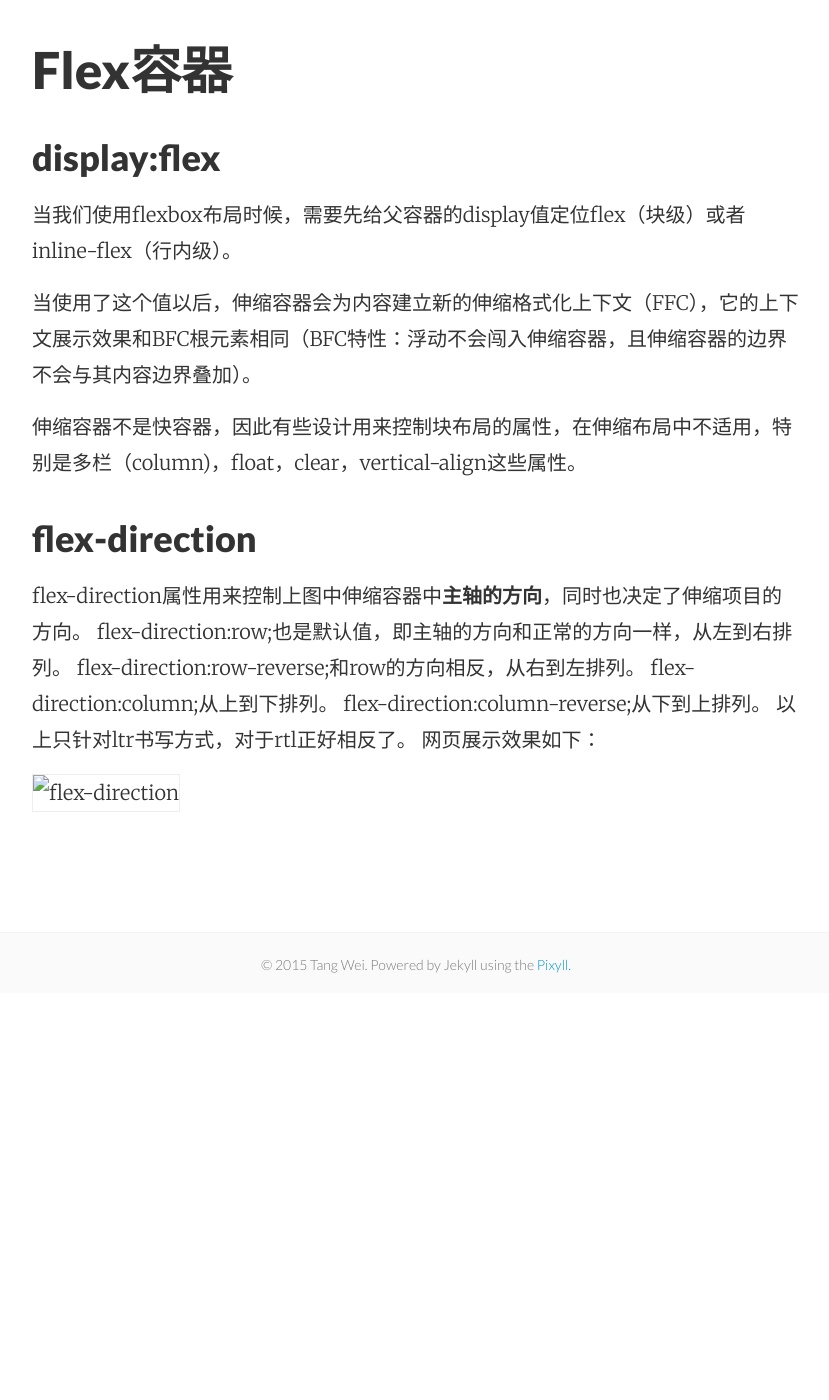
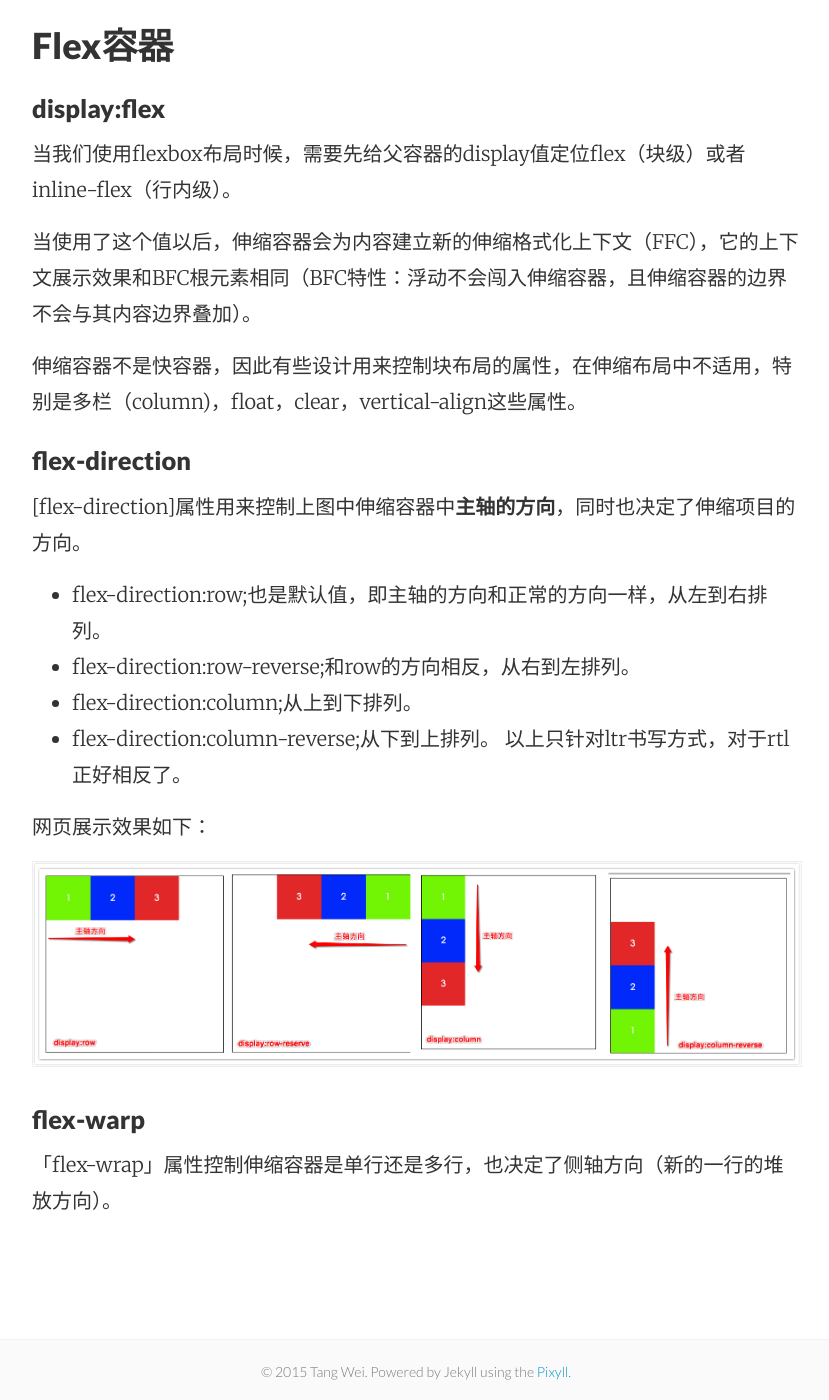
Before and after one commit to tw93/tw93.github.io, a Jekyll site: the page built from _posts/2015-10-17-the-thinking-about-flexbox.md, in a window 1280 px wide and 1400 px high, scrolled down 3366 px. Shown: the whole window, without its empty margins (224-1053 px from the left). Built offline with Jekyll 4.4.1, drawn with Linux system fonts in a browser that asks for light colours; comment, search, counter and statistics services are not loaded; before the commit the page ends 4359 px from its top, so only the background shows below that.

Commit message:
add  the post

```diff
--- a/_posts/2015-10-17-the-thinking-about-flexbox.md
+++ b/_posts/2015-10-17-the-thinking-about-flexbox.md
@@ -69,23 +69,28 @@ categories: Flexbox布局模式
 
 这张图可以在接下来的属性分析中用到。
 
-## Flex容器
+### Flex容器
 
-### display:flex
+#### display:flex
 当我们使用flexbox布局时候，需要先给父容器的display值定位flex（块级）或者inline-flex（行内级）。
 
 当使用了这个值以后，伸缩容器会为内容建立新的伸缩格式化上下文（FFC），它的上下文展示效果和BFC根元素相同（BFC特性：浮动不会闯入伸缩容器，且伸缩容器的边界不会与其内容边界叠加）。
 
 伸缩容器不是快容器，因此有些设计用来控制块布局的属性，在伸缩布局中不适用，特别是多栏（column)，float，clear，vertical-align这些属性。
 
-### flex-direction
+#### flex-direction
 
-flex-direction属性用来控制上图中伸缩容器中**主轴的方向**，同时也决定了伸缩项目的方向。
-flex-direction:row;也是默认值，即主轴的方向和正常的方向一样，从左到右排列。
-flex-direction:row-reverse;和row的方向相反，从右到左排列。
-flex-direction:column;从上到下排列。
-flex-direction:column-reverse;从下到上排列。
+[flex-direction]属性用来控制上图中伸缩容器中**主轴的方向**，同时也决定了伸缩项目的方向。
+
+- flex-direction:row;也是默认值，即主轴的方向和正常的方向一样，从左到右排列。
+- flex-direction:row-reverse;和row的方向相反，从右到左排列。
+- flex-direction:column;从上到下排列。
+- flex-direction:column-reverse;从下到上排列。
 以上只针对ltr书写方式，对于rtl正好相反了。
+
 网页展示效果如下：
 
 ![flex-direction](http://tw93.github.io/images/flex-direction.png)
+
+#### flex-warp
+「flex-wrap」属性控制伸缩容器是单行还是多行，也决定了侧轴方向（新的一行的堆放方向）。
```
Also changed, not shown: images/flex-direction.png (added).
